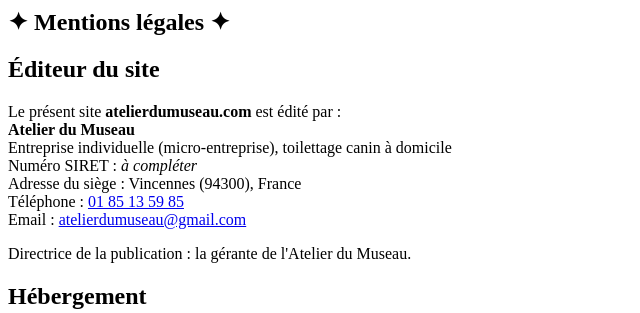
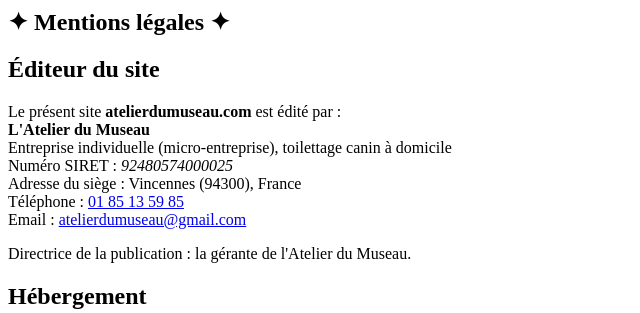
Before and after one commit to badoneivanc-ux/PROJECT, a PHP site: page /mentions-legales.php in a window 1280 px wide. Shown: the top 313 px of the page, without its empty margins (0-640 px from the left). Run offline with PHP 8.4, Linux system fonts and the light colour scheme; some libraries are stand-ins or nearby versions.

Commit message:
Lien Facebook + mentions légales + changement nom

```diff
--- a/Views/home/base.php
+++ b/Views/home/base.php
@@ -17,7 +17,7 @@
 <nav class="navbar">
     <a class="navbar__brand" href="<?= BASE_URL ?>/index.php">
         <img src="<?= BASE_URL ?>/logo.jpg" alt="" class="navbar__logo">
-        <span class="navbar__brand-text">Atelier du <em>Museau</em><small>✦ Toilettage à domicile ✦</small></span>
+        <span class="navbar__brand-text">L'Atelier du <em>Museau</em><small>✦ Toilettage à domicile ✦</small></span>
     </a>
     <button class="navbar__burger" aria-label="Menu" aria-expanded="false">
         <span></span>
@@ -64,11 +64,11 @@
 <footer>
     <div class="footer__social">
         <span class="footer__social-label">Retrouvez-nous sur</span>
-        <a href="https://www.facebook.com" target="_blank" rel="noopener noreferrer" aria-label="Suivez-nous sur Facebook">
+        <a href="https://www.facebook.com/share/19Uj5iHaQt/?mibextid=wwXlfr" target="_blank" rel="noopener noreferrer" aria-label="Suivez-nous sur Facebook">
             <i class="fa-brands fa-facebook-f"></i>
         </a>
     </div>
-    <p>&copy; <?= date('Y') ?> <span>Atelier du Museau</span> — Tous droits réservés &nbsp;✦&nbsp; Vincennes 94300</p>
+    <p>&copy; <?= date('Y') ?> <span>L'Atelier du Museau</span> — Tous droits réservés &nbsp;✦&nbsp; Vincennes 94300</p>
     <p class="footer__legal-links">
         <a href="<?= BASE_URL ?>/index.php?controller=home&action=mentionsLegales">Mentions légales</a>
         &nbsp;·&nbsp;
--- a/Views/home/mentions-legales.php
+++ b/Views/home/mentions-legales.php
@@ -11,9 +11,9 @@
             <h2 class="section-title">Éditeur du site</h2>
             <p>
                 Le présent site <strong>atelierdumuseau.com</strong> est édité par :<br>
-                <strong>Atelier du Museau</strong><br>
+                <strong>L'Atelier du Museau</strong><br>
                 Entreprise individuelle (micro-entreprise), toilettage canin à domicile<br>
-                Numéro SIRET : <em>à compléter</em><br>
+                Numéro SIRET : <em>92480574000025</em><br>
                 Adresse du siège : Vincennes (94300), France<br>
                 Téléphone : <a href="tel:0185135985">01 85 13 59 85</a><br>
                 Email : <a href="mailto:atelierdumuseau@gmail.com">atelierdumuseau@gmail.com</a>
```
